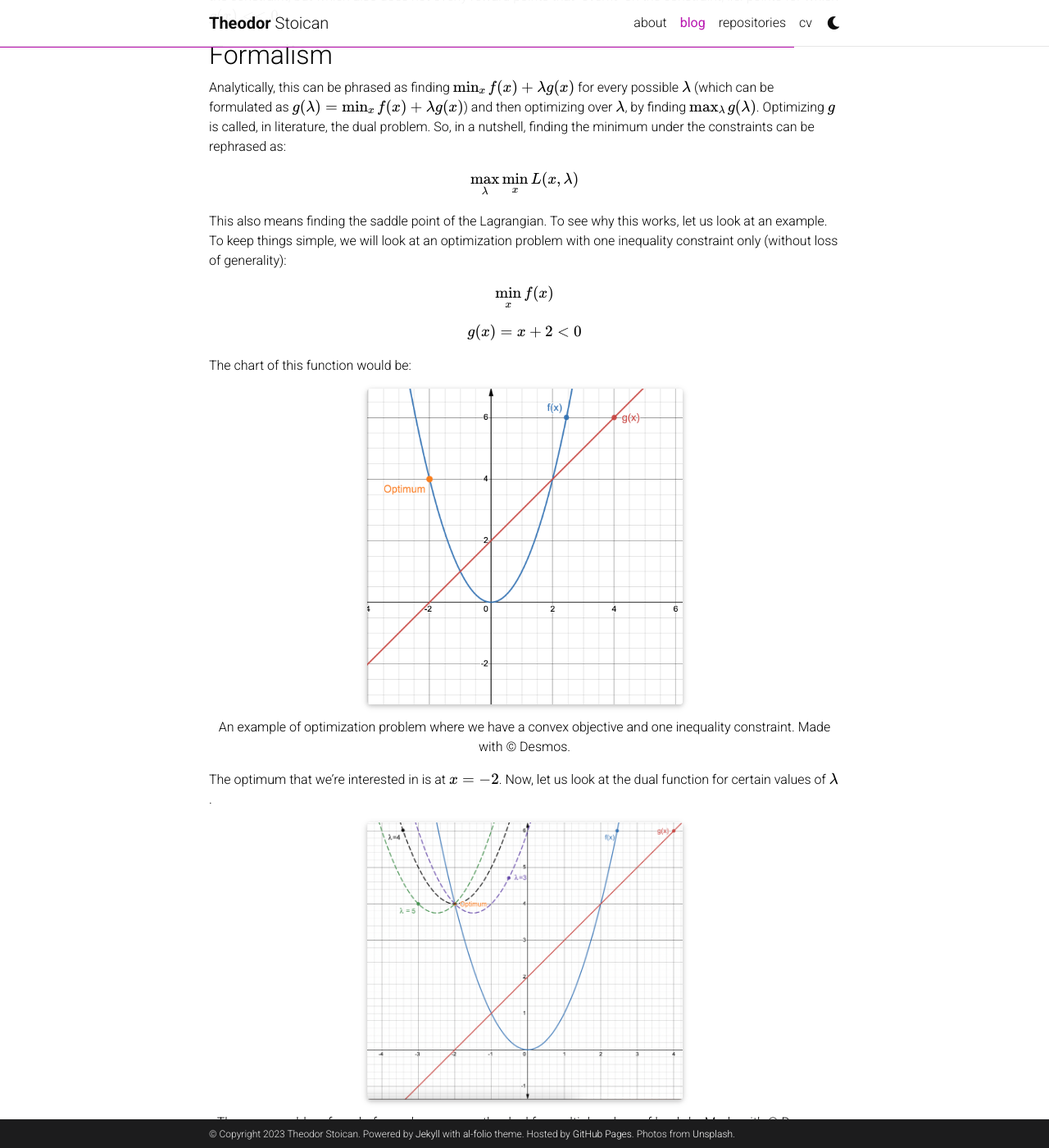
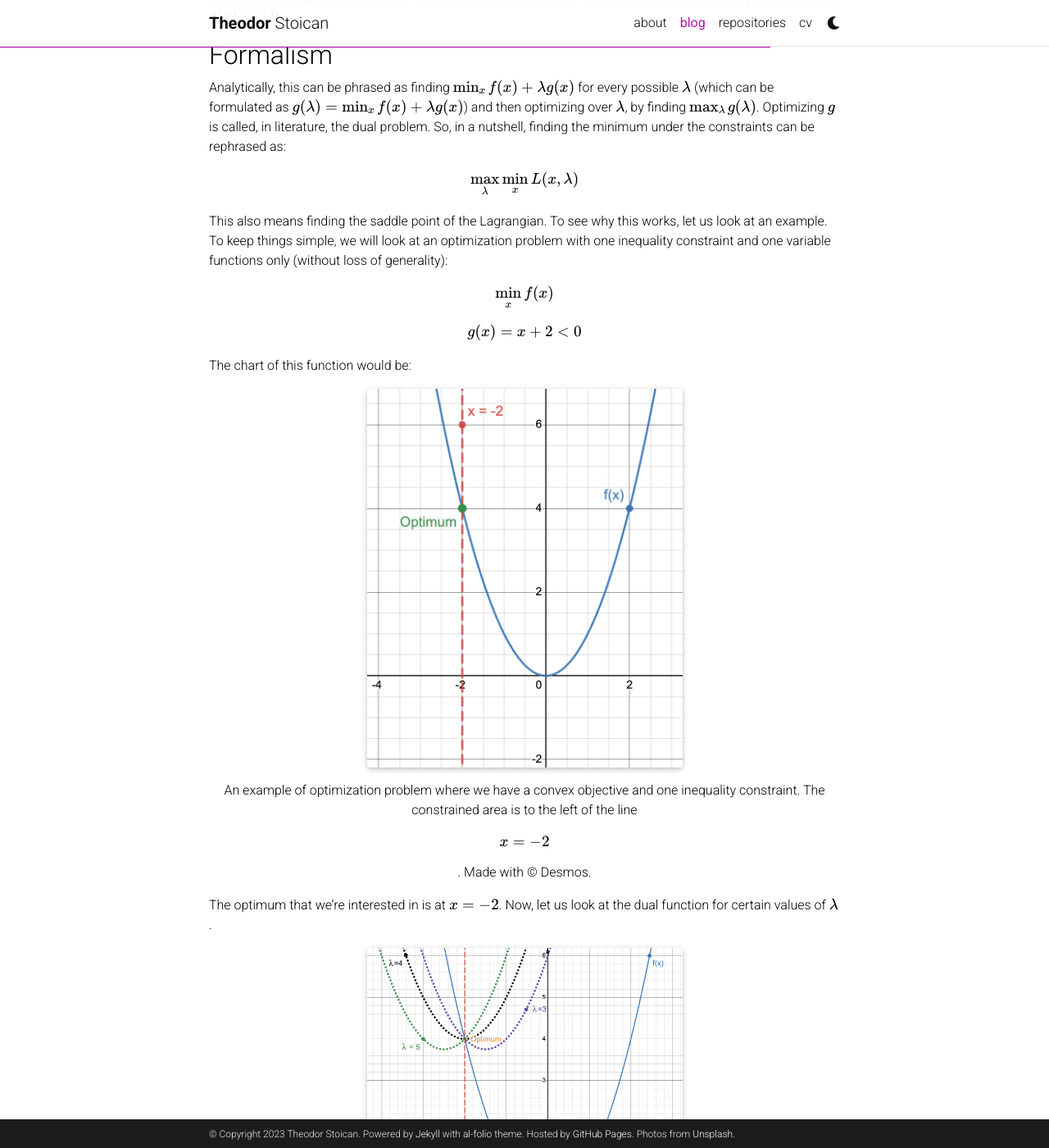
Before and after one commit to theostoican/theostoican.github.io, a Jekyll site: the page built from _posts/2023-05-28-lagrangian.md, in a window 1280 px wide and 1400 px high, scrolled down 3968 px. Shown: the whole window at 82% size. Built offline with Jekyll 4.4.1, drawn with Linux system fonts in a browser that asks for light colours; full-size pictures stand in for the smaller copies a plugin makes; comment, search, counter and statistics services are not loaded; a style sheet for code colours, icons or effects is not loaded; some of the changed text lies outside the part shown.

Commit message:
Fix final typos and upload new figures.

```diff
--- a/_posts/2023-05-28-lagrangian.md
+++ b/_posts/2023-05-28-lagrangian.md
@@ -91,7 +91,7 @@
 
 $$\max_{\lambda} \min_{x} L(x, \lambda)$$
 
-This also means finding the saddle point of the Lagrangian. To see why this works, let us look at an example. To keep things simple, we will look at an optimization problem with one inequality constraint only (without loss of generality):
+This also means finding the saddle point of the Lagrangian. To see why this works, let us look at an example. To keep things simple, we will look at an optimization problem with one inequality constraint and one variable functions only (without loss of generality):
 
 $$\min_{x} f(x)$$
 
@@ -102,7 +102,7 @@
 <div style="text-align: center;">
 {% include figure.html path="assets/img/lagrangian/lagrangian_simple_problem.png" class="img-fluid w-50 rounded z-depth-1" %}
 <p align = "center">
-An example of optimization problem where we have a convex objective and one inequality constraint. Made with &copy; Desmos.
+An example of optimization problem where we have a convex objective and one inequality constraint. The constrained area is to the left of the line $$x = -2$$. Made with &copy; Desmos.
 </p>
 </div>
 
@@ -118,9 +118,9 @@
 
 As one can see, the more we increase $$\lambda$$, the more the unconstrained minimum of $$f$$ (at $$x=0$$) is penalized. That is the reason why the constrained minimum ($$g(\lambda)$$) has to move to the left of the unconstrained minimum, so that it is closer to the constraint line. At the same time, the more we move to the left (up to a certain point as we will see), the larger the value of the constrained minimum (than the previous constrained minimum) is. This is due to the fact that we are in a regime where the first terms of $$g$$ is dominant ($$f(x)$$) and moving even slightly to the left entails moving farther from the unconstrained minimum of $$f$$ and thus having higher values for $$f(x)$$.
 
-However, by going left farther and farther and entering the area where the constraint is fulfilled (see $$\lambda=5$$ in the figure from above), we enter a regime where the second term of $$g$$ is dominant ($$\lambda g(x)$$). This term is negative, since the constraint is fulfilled. By increasing $$\lambda$$, we only increase the influence of this term and thus generating smaller and smaller constrained minima (up to $$-\inf$$), that are far from what we are interested in.
+However, by going farther and farther to the left and entering the area where the constraint is fulfilled (see $$\lambda=5$$ in the figure from above), we enter a regime where the second term of $$g$$ is dominant ($$\lambda g(x)$$). This term is negative, since the constraint is fulfilled. By increasing $$\lambda$$, we only increase the influence of this term and thus generating smaller and smaller constrained minima (up to $$-\inf$$), that are far from what we are interested in.
 
-The point we are actually interested in is at the intersection of the 2 regimes. $$\lambda$$ should be high enough such that all points to the right of the constraint line are sufficiently penalized and can not be optima anymore (the first term of $$g$$ is not overly influential), but small enough such that the points that are well into the constrained area are not overly appreciated (the second term of $$g$$ is not overly powerful). This point in which we are interested corresponds to $$\lambda=4$$ in the figure from above. It also corresponds to the point for which $$g(x)=0$$ (exactly on the edge of the constrained area). Finding this point corresponds to finding the maximum of $$g$$ and finding the maximum of $$g$$ entails solving $$\max_{\lambda}\min_{x} L(x, \lambda), thus the saddle point of the Lagrangian.
+The point we are actually interested in is at the intersection of the 2 regimes. $$\lambda$$ should be high enough such that all points to the right of the constraint line are sufficiently penalized and can not be optima anymore (the first term of $$g$$ is not overly influential), but small enough such that the points that are well into the constrained area are not overly appreciated (the second term of $$g$$ is not overly powerful). This point in which we are interested corresponds to $$\lambda=4$$ in the figure from above. It also corresponds to the point for which $$g(x)=0$$ (exactly on the edge of the constrained area). Finding this point corresponds to finding the maximum of $$g$$ and finding the maximum of $$g$$ entails solving $$\max_{\lambda}\min_{x} L(x, \lambda)$$, thus the saddle point of the Lagrangian.
 
 This method, like the one of the Lagrange multipliers for equality constraints, can naturally be generalized to multiple constraints.
 
```
Also changed, not shown: assets/img/lagrangian/lagrangian_multiple_lambda.png, assets/img/lagrangian/lagrangian_simple_problem.png.
